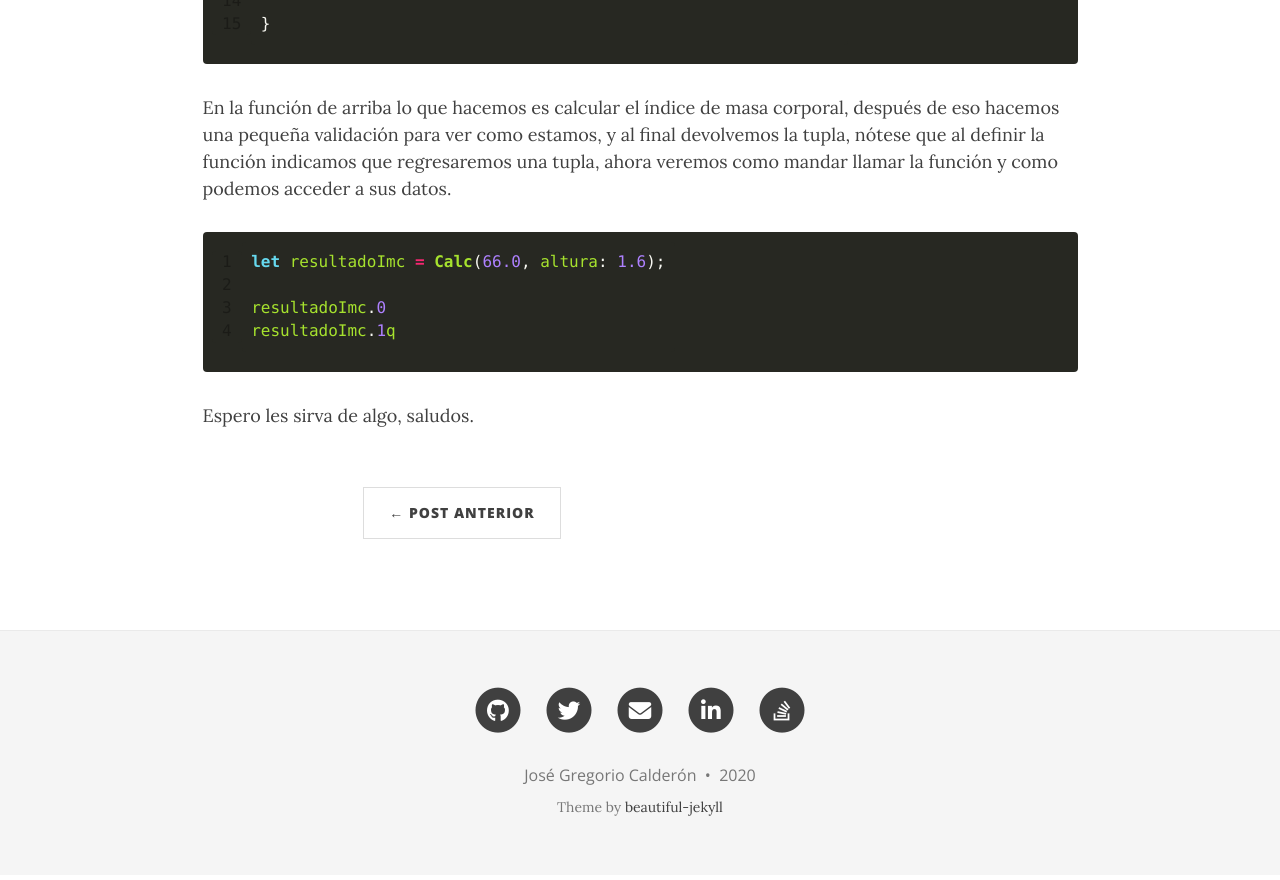
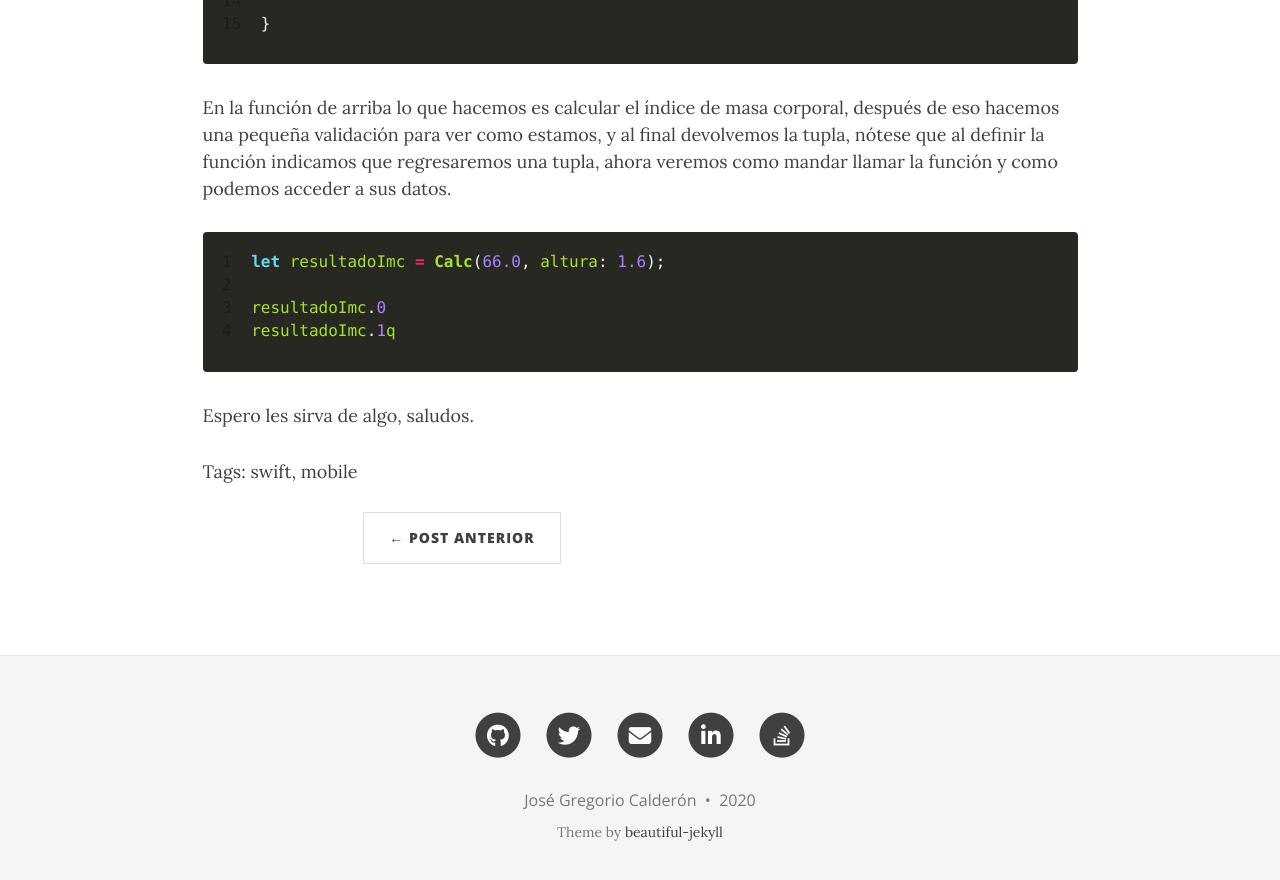
Before and after one commit to josegoyo/josegoyo.github.io, a Jekyll site: the page built from _posts/2016-12-29-funciones-swift.md, in a window 1280 px wide and 900 px high, scrolled down 899 px. Shown: the top 880 px of the window. Built offline with Jekyll 4.4.1, drawn with Linux system fonts in a browser that asks for light colours; nearby versions of some CDN libraries; comment, search, counter and statistics services are not loaded.

Commit message:
test tags

```diff
--- a/_layouts/post.html
+++ b/_layouts/post.html
@@ -20,6 +20,19 @@
   <div class="row">
     <div class="col-lg-8 col-lg-offset-2 col-md-10 col-md-offset-1 contenedor">
       {{ content }}
+
+      {% if page.tags.size > 0 %}
+      <div class="blog-tags">
+        Tags:
+        {% if site.link-tags %}
+        {% for tag in page.tags %}
+        <a href="{{ '/tags' | relative_url }}#{{- tag -}}">{{- tag -}}</a>
+        {% endfor %}
+        {% else %}
+        {{ page.tags | join: ", " }}
+        {% endif %}
+      </div>
+      {% endif %}
     </div>
   </div>
 </article>
```
